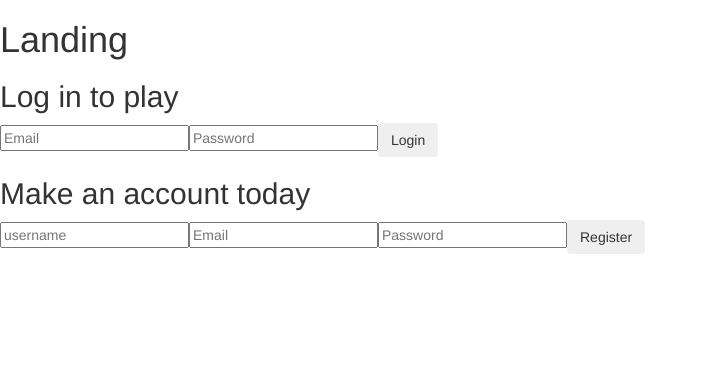
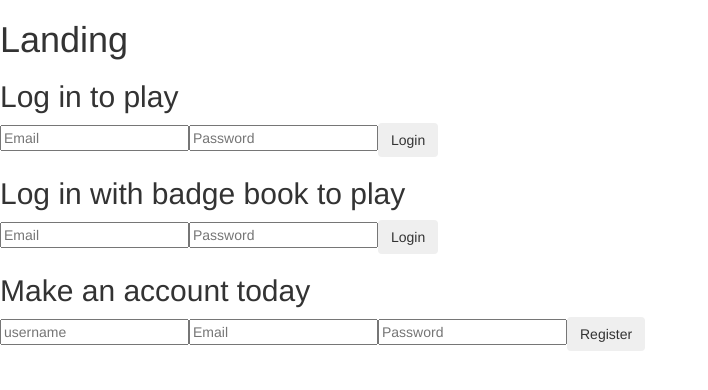
Before and after one commit to TheAlcoholicChicken/TicTacToeApp, a Node server app: page / in a window 1280 px wide. Shown: the top 390 px of the page, without its empty margins (0-708 px from the left). Run offline with Node 20, Linux system fonts and the light colour scheme; some libraries are stand-ins or nearby versions.

Commit message:
logout button and bagde book login

```diff
--- a/config.js
+++ b/config.js
@@ -1,3 +1,4 @@
 module.exports = {
-    token: 'vRDHZcHguMlyHBGoIqFD' // auth token
+    token: 'vQDHZcHguMlyHBGoIqFD', // auth token
+    core_token: '7xaEiHzycxacTJop3KCAHh3UKKSiepU6DLPqVTng55C' //core_app token
 };
--- a/package.json
+++ b/package.json
@@ -16,6 +16,7 @@
     "jade": "~1.11.0",
     "mongodb": "^3.0.5",
     "monk": "^6.0.5",
-    "morgan": "~1.9.0"
+    "morgan": "~1.9.0",
+    "request": "^2.88.0"
   }
 }
--- a/public/javascripts/view.js
+++ b/public/javascripts/view.js
@@ -82,7 +82,7 @@
                 console.log(`player selected: ${playerOne}`)
                 $("#playerForm").addClass("displayNone")
                 $("#playerOne").html(`You are: <span id="playerOneSpan" class="yellow">${playerOne}</span>`)
-                $("#gameInfo, #resetButton, #gameGrid").removeClass("displayNone")
+                $("#gameInfo, #resetButton, #gameGrid, #logout").removeClass("displayNone")
             })
         }
         setPlayerOne()
@@ -111,7 +111,7 @@
                 $("#playerForm").removeClass("displayNone")
                 document.getElementById("playerForm").reset()
                 $("#playerOne, #gameResult, #congratsOrSorry").html("")
-                $("#gameInfo, #gameGrid, #congratsOrSorry, #save").addClass("displayNone")
+                $("#gameInfo, #gameGrid, #congratsOrSorry, #save, #logout").addClass("displayNone")
                 $(".item").removeClass("blue red gray unclickable")
                 $(".item").html("&#10084;/&#9733;")
                 // let btnSave = document.getElementById("saveBtn");
--- a/public/stylesheets/style.css
+++ b/public/stylesheets/style.css
@@ -93,3 +93,9 @@
     width: 100%;
     display: block;
   }
+
+  .logoutContainer {
+    position: absolute;
+    top: 0px;
+    left: 0px;
+  }
--- a/routes/index.js
+++ b/routes/index.js
@@ -3,6 +3,8 @@ var router = express.Router();
 var userID = null;
 var mongo = require('mongodb');
 var monk = require('monk');
+var request = require('request')
+var cconfig = require('../config.js');
 
 /* GET home page. */
 router.get('/', function(req, res, next) {
@@ -41,7 +43,6 @@ router.get('/ranking', function(req, res) {
     })
   });
 });
-
 /* GET Userlist Page. */
 router.get('/userlist', function(req, res) {
   var db = req.db;
@@ -84,6 +85,15 @@ router.post('/addscore', function(req, res) {
   res.redirect('game');
 });
 
+
+/* Logs out the user */
+router.post('/logout', function(req, res) {
+  var db = req.db;
+  userID = null;
+  console.log("Login failed");
+  res.render('index', { title: 'Express' });
+});
+
 /* POST to login service */
 /* TODO: fix the query */
 router.post('/checkuser', function(req, res) {
@@ -108,6 +118,24 @@ router.post('/checkuser', function(req, res) {
       console.log("Login failed");
       res.redirect("index");
     }
+  });
+});
+
+/* POST to login with badge */
+router.post('/checkbadgeuser', function(req, res) {
+  var myJSONObject = {
+    user_email: req.body.badgeemail,
+    password: req.body.badgepw,
+    token: cconfig.core_token
+  };
+
+  request({
+    url: "https://management-system-api.herokuapp.com/user/login",
+    method: "POST",
+    json: true,
+    body: myJSONObject
+  }, function(error, response, body) {
+    console.log(response);
   });
 });
 
--- a/views/game.jade
+++ b/views/game.jade
@@ -16,13 +16,16 @@ block content
       div#playerOne.center
     div#gameResult.center
     div#congratsOrSorry.center
+    section#logout(class="logoutContainer displayNone")
+      form#formLogout(name="logoutForm", method="post", action="/logout")
+        div#logout.container
+          button#logoutBtn(class="btn btn-action" type="submit") Logout
     section#save(class="displayNone")
       form#formAddUser(name="addscore", method="post", action="/addscore")
         div#addUser.container
           div#scoreHolder Score:
           input#scoreNum(type="disabled" size=2 value=0 placeholder="score" name="score" readonly)
           button#saveBtn(class="btn btn-action" type="submit" disabled) Save Score
-
     section#gameInfo(class="infoContainer displayNone")
       div#yourTurn.infoBox Your turn
       button#resetButton.infoBox Reset Game
--- a/views/index.jade
+++ b/views/index.jade
@@ -11,6 +11,13 @@ block content
             input#pwInput(type="password" placeholder="Password" name="loginpw")
             button#registerBtn(class="btn btn-action" type="submit") Login
 
+        form#formLoginBadge(name="checkbadgeuser", method="post", action="/checkbadgeuser")
+            h2.
+                Log in with badge book to play
+            input#emailInputBadge(type="email" placeholder="Email" name="badgeemail")
+            input#pwInputBadge(type="password" placeholder="Password" name="badgepw")
+            button#registerBtnBadge(class="btn btn-action" type="submit") Login
+
         form#formAddUser(name="adduser", method="post", action="/adduser")
             h2.
                 Make an account today
```
Also changed, not shown: 1 other file.
